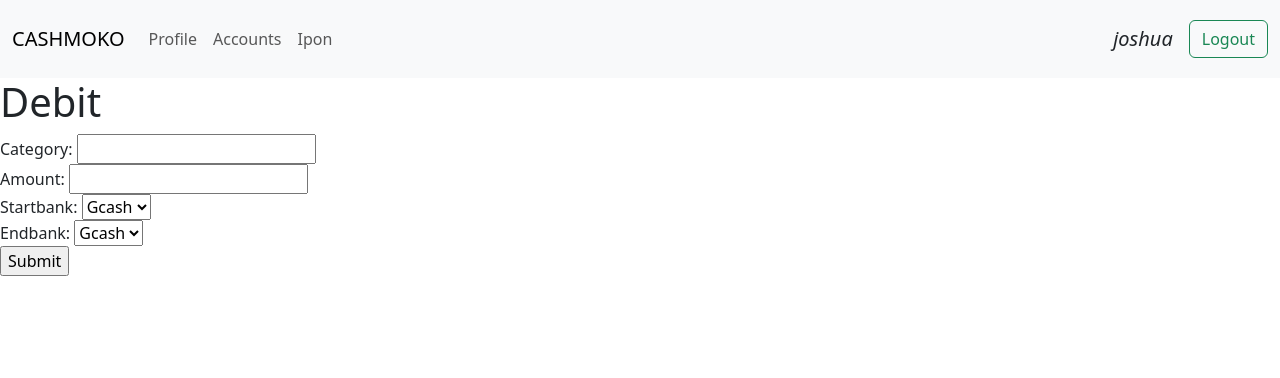
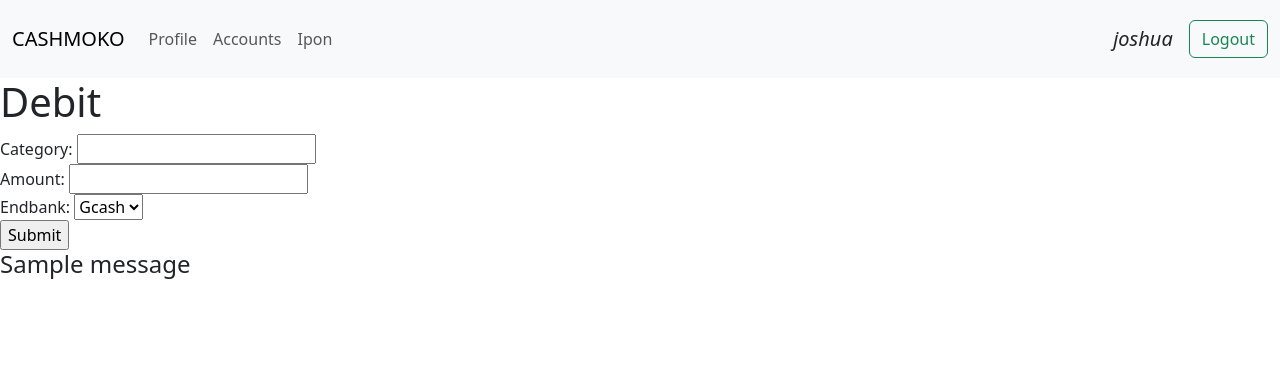
Before and after one commit to LRDB/CASHMOKO, a Django app: page /Debit in a window 1280 px wide. Shown: the top 378 px of the page. Run offline with Django 5.2, Linux system fonts and the light colour scheme; a user stored in the database is signed in; data comes from the database, SQL or seed files in the repository; both versions use the stored data as it was after the commit; one stand-in notice (Sample message) is shown.

Commit message:
fix: debit and credit bug on updating balances

```diff
--- a/cashmoko/main/forms.py
+++ b/cashmoko/main/forms.py
@@ -1,6 +1,6 @@
 from django import forms
 
-Bank_Choices =(
+Bank_Choices = (
     ("Gcash", "Gcash"),
     ("BPI", "BPI"),
     ("BDO", "BDO"),
@@ -10,8 +10,9 @@ Bank_Choices =(
     ("None", "None"),
 )
 
+
 class CreateTransactionEntry(forms.Form):
     category = forms.CharField(label="Category", max_length=200)
     amount = forms.IntegerField(label="Amount")
-    startBank = forms.ChoiceField(choices = Bank_Choices)
-    endBank = forms.ChoiceField(choices = Bank_Choices)
+    # startBank = forms.ChoiceField(choices = Bank_Choices)
+    endBank = forms.ChoiceField(choices=Bank_Choices)
--- a/cashmoko/main/templates/main/debit.html
+++ b/cashmoko/main/templates/main/debit.html
@@ -10,7 +10,13 @@ Debit
 
 <form action = "Debit" method = "post">
 	{% csrf_token %}
-	{{form }}
+	{{ form }}
 	<input type="submit" value="Submit">
+
+	{% if messages %}
+		{% for message in messages %}
+			<h4>{{ message }}</h4>
+		{% endfor %}
+	{% endif %}
 </form>
 {% endblock %}
--- a/cashmoko/main/views.py
+++ b/cashmoko/main/views.py
@@ -70,18 +70,18 @@ def userpage(response):
     m = person.moneytransactions
     banks = person.bankaccounts
 
-    for k, v in m.items():
-        if v["done"] == False:
-            end = v["endBank"].upper()
-            start = v["startBank"].upper()
-            if v["type"] == "debit":
-                banks[end] += v["amount"]
-            elif v["type"] == "credit":
-                banks[end] -= v["amount"]
-            elif v["type"] == "banktransfer":
-                banks[start] -= v["amount"]
-                banks[end] += v["amount"]
-            v["done"] = True
+    # for k, v in m.items():
+    #     if v["done"] == False:
+    #         end = v["endBank"].upper()
+    #         start = v["startBank"].upper()
+    #         if v["type"] == "debit":
+    #             banks[end] += v["amount"]
+    #         elif v["type"] == "credit":
+    #             banks[end] -= v["amount"]
+    #         elif v["type"] == "banktransfer":
+    #             banks[start] -= v["amount"]
+    #             banks[end] += v["amount"]
+    #         v["done"] = True
 
     for bank in banks:
         if bank in ["BDO", "BPI"]:
@@ -92,7 +92,7 @@ def userpage(response):
             accounts["E-Wallet"] += banks[bank]
 
     person.save()
-    last_transactions = [v for k, v in list(m.items())[::-1] if k != "0"][:8]
+    last_transactions = [v for k, v in list(m.items())[::-1] if k != "0"][:10]
     q = person.quote
     currencies = person.currency
     return render(
@@ -157,25 +157,42 @@ def Debit(response):
     ls = response.user
     person = ls.person
 
+    message = None
+
     if response.method == "POST":
         form = CreateTransactionEntry(response.POST)
         moneytransactions = person.moneytransactions
         if form.is_valid():
             new_log = {
-                "date": str(datetime.datetime.now(TIMEZONE).strftime("%Y:%m:%d %H:%M:%S")),
-                "type":"debit",
-                "category":form.cleaned_data["category"],
-                "amount":form.cleaned_data["amount"],
-                "startBank":form.cleaned_data["startBank"],
-                "endBank":form.cleaned_data["endBank"],
-                "done":False,
+                "date": str(
+                    datetime.datetime.now(TIMEZONE).strftime("%Y:%m:%d %H:%M:%S")
+                ),
+                "type": "debit",
+                "category": form.cleaned_data["category"],
+                "amount": form.cleaned_data["amount"],
+                "startBank": "None",
+                "endBank": form.cleaned_data["endBank"],
+                "done": False,
             }
             transaction_id = len(moneytransactions)  # Use the length as a unique key
             moneytransactions[str(transaction_id)] = new_log
             person.save()
+
+        m = person.moneytransactions
+        banks = person.bankaccounts
+        for k, v in m.items():
+            end = v["endBank"].upper()
+            if v["type"] == "debit" and v["done"] == False:
+                banks[end] += v["amount"]
+            v["done"] = True
+
+        person.save()
+        message = messages.success(response, "Transaction successful!")
     else:
         form = CreateTransactionEntry()
-    return render(response, "main/debit.html", {"form": form, "ls":ls})
+    return render(
+        response, "main/debit.html", {"form": form, "ls": ls, "message": message}
+    )
 
 
 @csrf_protect
@@ -184,25 +201,43 @@ def Credit(response):
     ls = response.user
     person = ls.person
 
+    message = None
     if response.method == "POST":
         form = CreateTransactionEntry(response.POST)
         moneytransactions = person.moneytransactions
         if form.is_valid():
             new_log = {
-                "date": str(datetime.datetime.now(TIMEZONE).strftime("%Y:%m:%d %H:%M:%S")),
-                "type":"credit",
-                "category":form.cleaned_data["category"],
-                "amount":form.cleaned_data["amount"],
-                "startBank":form.cleaned_data["startBank"],
-                "endBank":form.cleaned_data["endBank"],
-                "done":False,
+                "date": str(
+                    datetime.datetime.now(TIMEZONE).strftime("%Y:%m:%d %H:%M:%S")
+                ),
+                "type": "credit",
+                "category": form.cleaned_data["category"],
+                "amount": form.cleaned_data["amount"],
+                "startBank": "None",
+                "endBank": form.cleaned_data["endBank"],
+                "done": False,
             }
             transaction_id = len(moneytransactions)  # Use the length as a unique key
             moneytransactions[str(transaction_id)] = new_log
             person.save()
+
+        m = person.moneytransactions
+        banks = person.bankaccounts
+        for k, v in m.items():
+            end = v["endBank"].upper()
+            if v["type"] == "credit" and v["done"] == False:
+                banks[end] -= v["amount"]
+            v["done"] = True
+
+        person.save()
+
+        message = messages.success(response, "Transaction successful!")
     else:
         form = CreateTransactionEntry()
-    return render(response, "main/credit.html", {"form": form, "ls": ls})
+
+    return render(
+        response, "main/credit.html", {"form": form, "ls": ls, "message": message}
+    )
 
 
 @csrf_protect
```
Also changed, not shown: cashmoko/main/templates/main/credit.html (+6 -1 lines), cashmoko/db.sqlite3.
